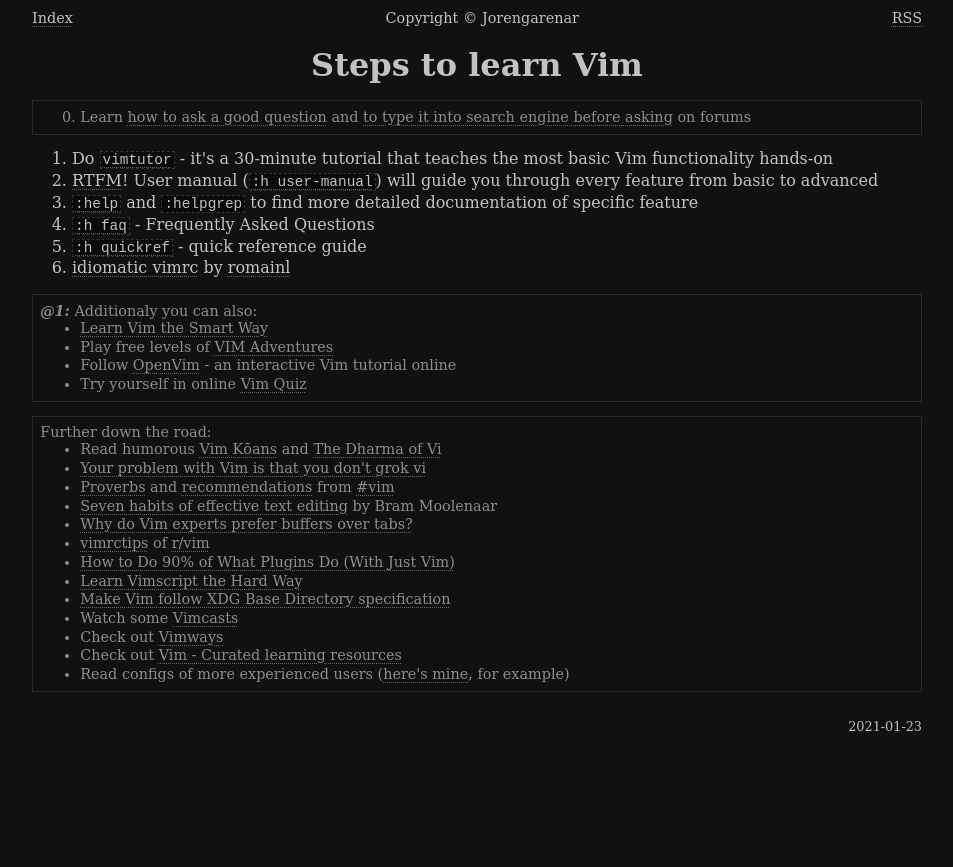
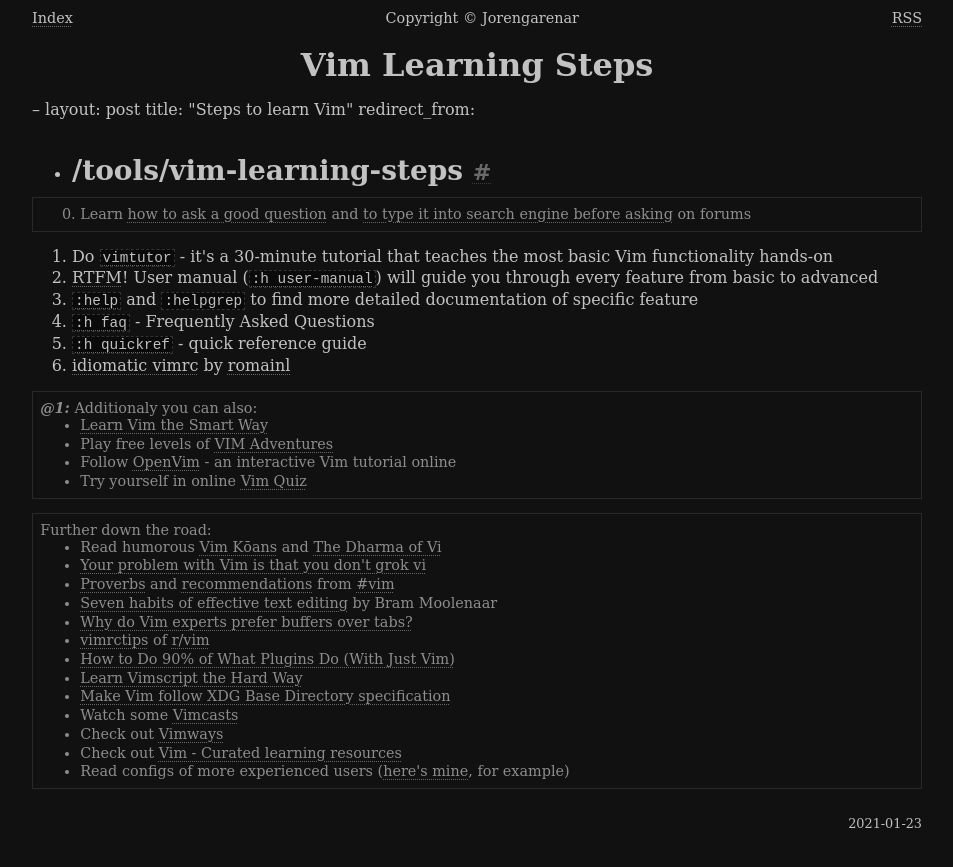
Before and after one commit to Jorenar/blog, a Jekyll site: the page built from _posts/2021-01-23-vim-learning-steps.md, in a window 1280 px wide. Shown: the top 867 px of the page, without its empty margins (163-1116 px from the left). Built offline with Jekyll 4.4.1, drawn with Linux system fonts in a browser that asks for light colours; our own code applies the rules of GitHub Pages for plain Markdown files; part of the change alters nothing that is shown.

```diff
--- a/_posts/2021-01-23-vim-learning-steps.md
+++ b/_posts/2021-01-23-vim-learning-steps.md
@@ -1,4 +1,4 @@
----
+--
 layout: post
 title:  "Steps to learn Vim"
 redirect_from:
@@ -39,5 +39,5 @@ Further down the road:
   * Watch some [Vimcasts](http://vimcasts.org/episodes)
   * Check out [Vimways](https://vimways.org/2018)
   * Check out [Vim - Curated learning resources](https://learnbyexample.github.io/curated_resources/vim.html)
-  * Read configs of more experienced users ([here's mine](https://github.com/Jorengarenar/dotfiles/tree/master/vim), for example)
+  * Read configs of more experienced users ([here's mine](https://github.com/Jorengarenar/dotfiles/tree/master/config/vim), for example)
 </aside>
```
